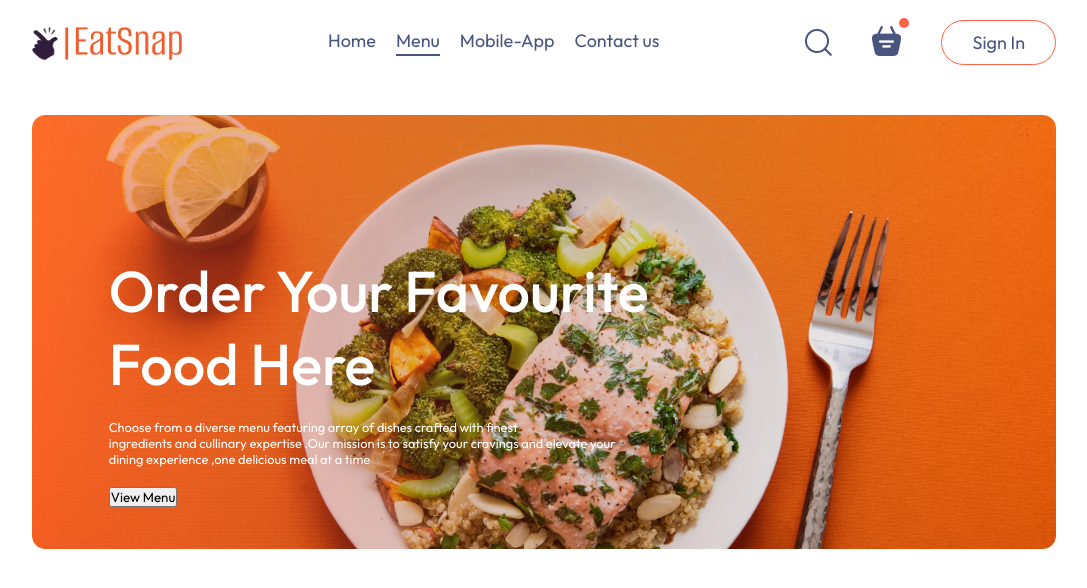
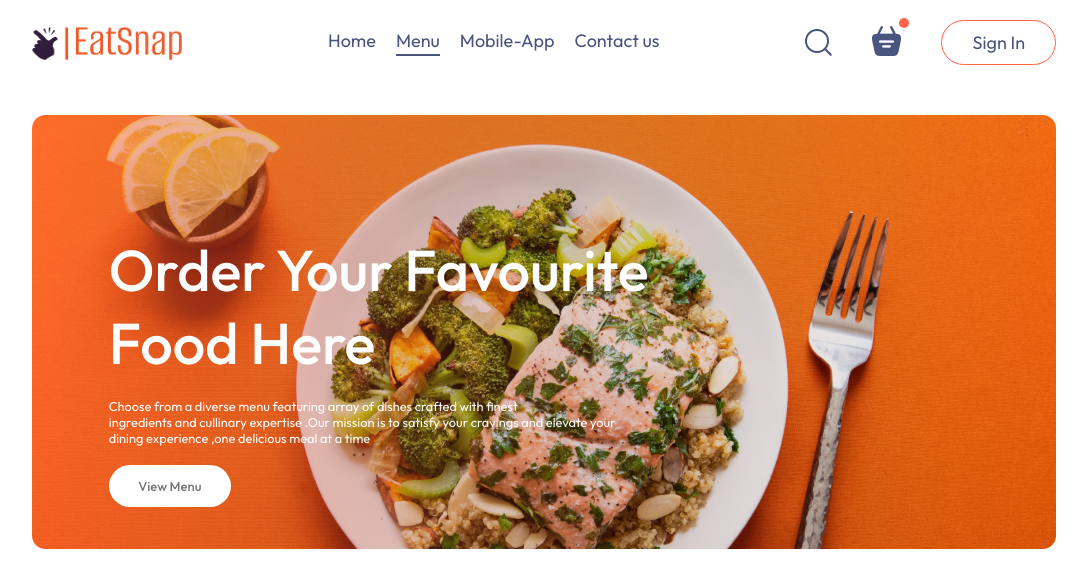
Before and after one commit to Piyush1532/EatSnap-FoodApp-React, a React (Vite) app: page / in a window 1280 px wide. Shown: the top 588 px of the page, without its empty margins (96-1183 px from the left). Built offline with nearby package versions, Linux system fonts and the light colour scheme.

Commit message:
header design completed

```diff
--- a/src/Components/Header/header.css
+++ b/src/Components/Header/header.css
@@ -26,7 +26,7 @@
     color: white;
     font-size: 1vw;
 }
-/* .header-contents button{
+.header-contents button{
     border: none;
     color: #747474;
     font-weight: 500;
@@ -34,5 +34,5 @@
     background-color: white;
     font-size: max(1vw,13px);
     border-radius: 50px;
-
-}  */
+   cursor: pointer;
+}
```
